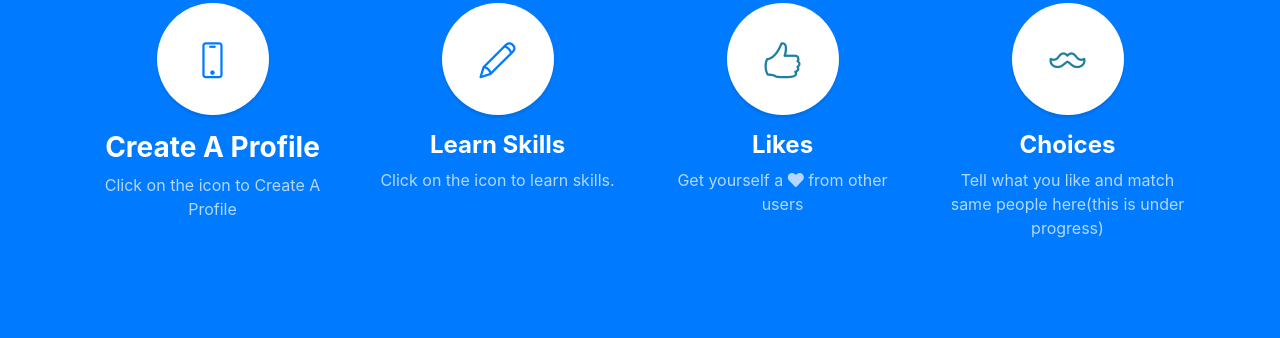
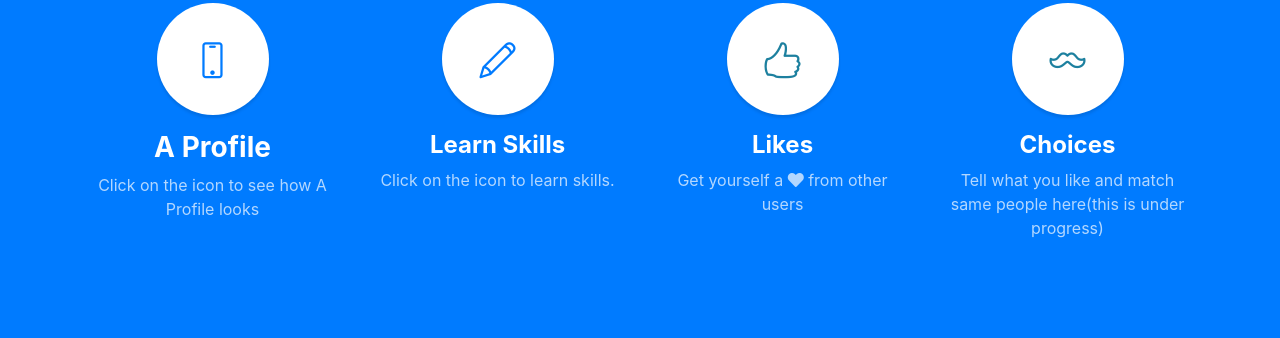
Before and after one commit to Mohit6043/Home, a website with bundled scripts: page index.html in a window 1280 px wide. Shown: the part 1474-1812 px from the top of the page. Built offline with nearby package versions, Linux system fonts and the light colour scheme.

Commit message:
Update index.html

```diff
--- a/index.html
+++ b/index.html
@@ -91,9 +91,9 @@
             <a href="https://mohit6043.github.io/User/"><i class="icon-screen-smartphone"></i></a>
           </span>
           <h3>
-            <strong>Create A Profile</strong>
+            <strong>A Profile</strong>
           </h3>
-          <p class="text-faded mb-0">Click on the icon to Create A Profile</p>
+          <p class="text-faded mb-0">Click on the icon to see how A Profile looks</p>
         </div>
         <div class="col-lg-3 col-md-6 mb-5 mb-lg-0">
           <span class="service-icon rounded-circle mx-auto mb-3">
@@ -134,7 +134,7 @@
       <h2 class="mx-auto mb-5">Welcome to
         <em>your</em>
         Profile</h2>
-      <a class="btn btn-primary btn-xl" href="https://mohit6043.github.io/User/">Create Now</a>
+      <a class="btn btn-primary btn-xl" href="https://mohit6043.github.io/Profile/">Create Now</a>
     </div>
   </section>
 
```
